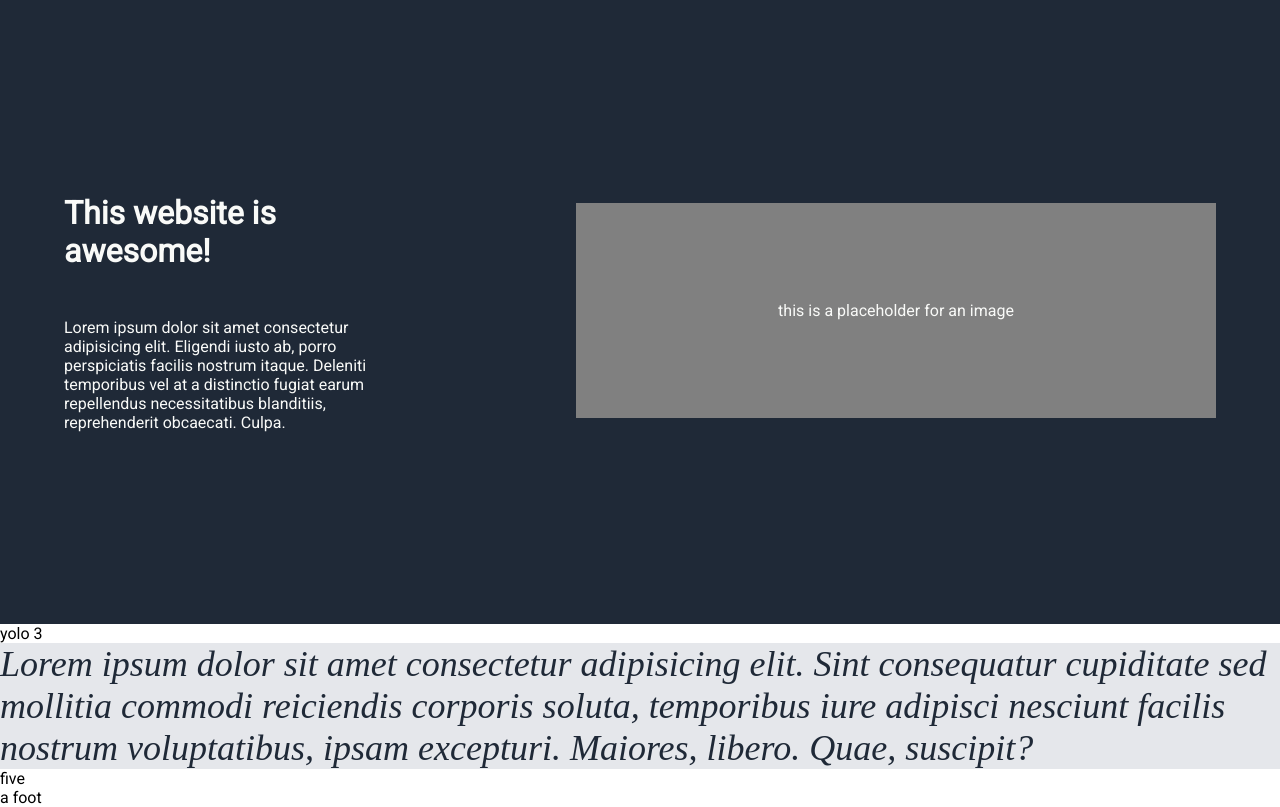
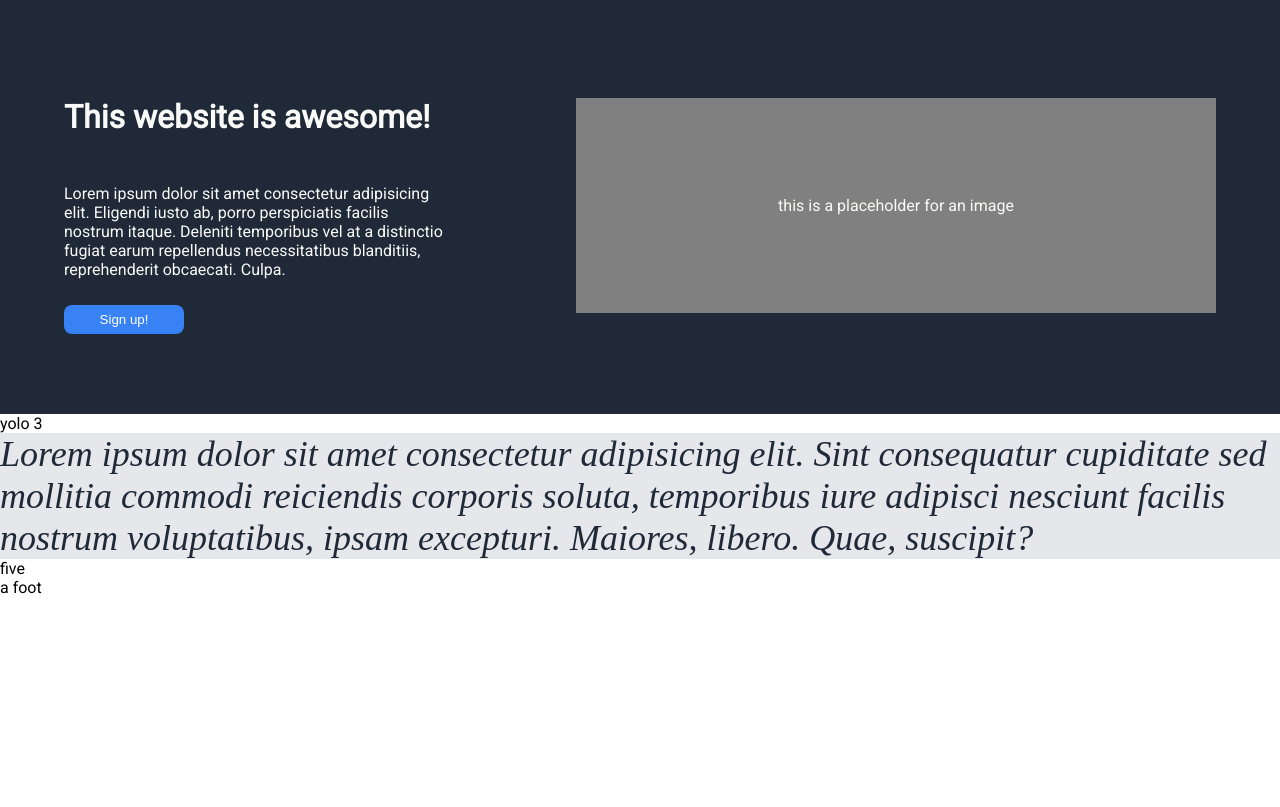
Before and after one commit to CurtisLV/Odin-Project, a plain HTML site: page 03_Landing-page/index.html in a window 1280 px wide. Shown: the part 139-946 px from the top of the page. After the commit the page ends 800 px from the top, so only its background shows below. Drawn offline with Linux system fonts and the light colour scheme.

Commit message:
simple commit

```diff
--- a/03_Landing-page/index.html
+++ b/03_Landing-page/index.html
@@ -35,6 +35,7 @@
             <p>Lorem ipsum dolor sit amet consectetur adipisicing elit. Eligendi iusto ab, porro perspiciatis facilis
                 nostrum itaque. Deleniti temporibus vel at a distinctio fugiat earum repellendus necessitatibus
                 blanditiis, reprehenderit obcaecati. Culpa.</p>
+            <button>Sign up!</button>
         </div>
         <div class="hero-right">
             <div class="image">
--- a/03_Landing-page/styles.css
+++ b/03_Landing-page/styles.css
@@ -42,7 +42,7 @@ ul {
     /*  */
     background-color: #1f2937;
     color: #f9faf8;
-    padding: 7em 0;
+    padding: 16px 0;
     display: flex;
     justify-content: center;
     align-items: center;
@@ -54,7 +54,7 @@ ul {
     flex-direction: column;
     gap: 10px;
     margin: 32px;
-    padding: 32px;
+    padding: 32px 0 32px 32px;
 }
 
 .hero .hero-right {
@@ -64,12 +64,14 @@ ul {
     padding: 32px;
 }
 
-/* .hero-right,
-.hero-left {
-    display: flex;
-    flex: 0 0 25em;
-
-} */
+button {
+    padding: 7px 1em;
+    width: 120px;
+    background-color: #3882f6;
+    border-radius: 8px;
+    border: none;
+    color: #fff;
+}
 
 .image {
     background-color: gray;
```
